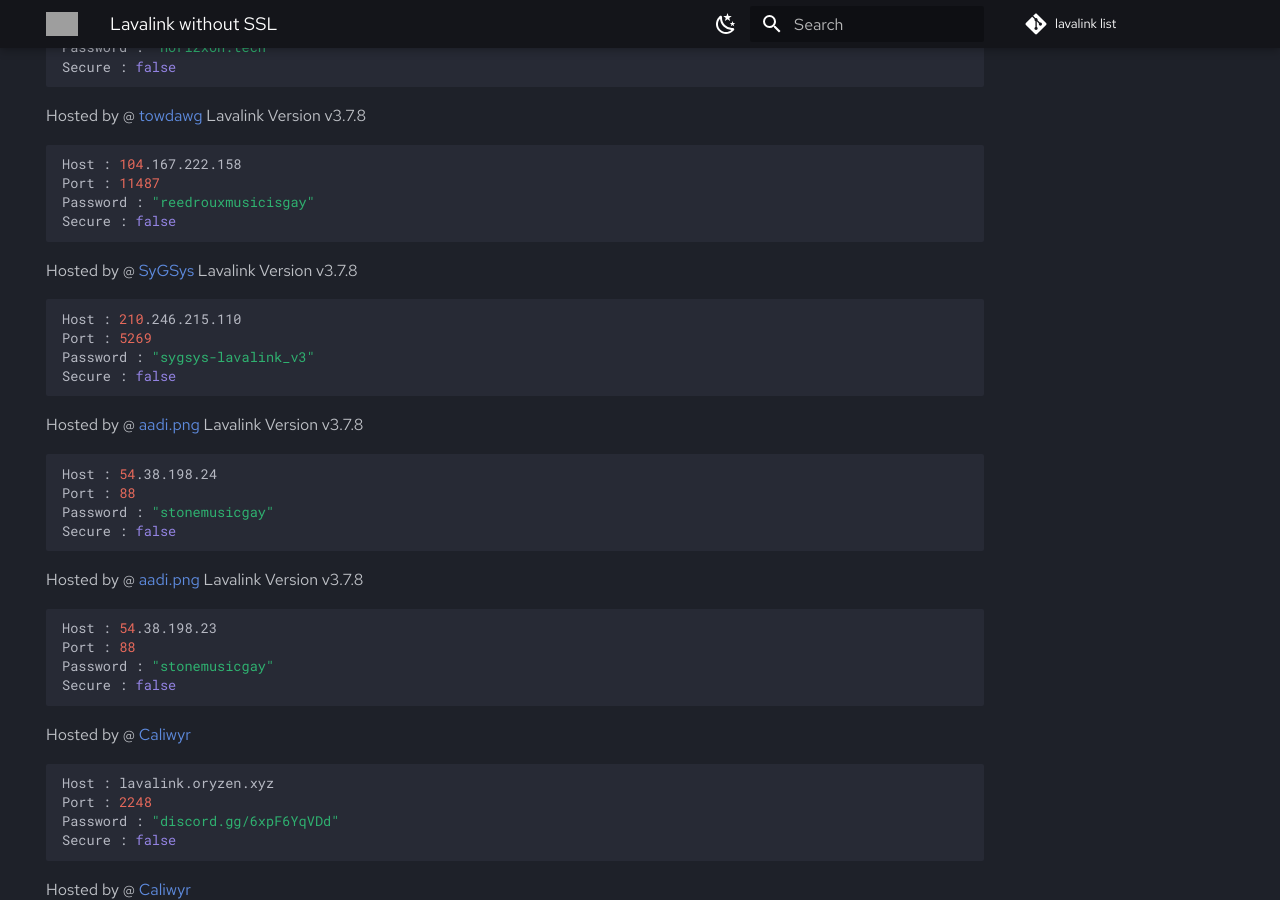
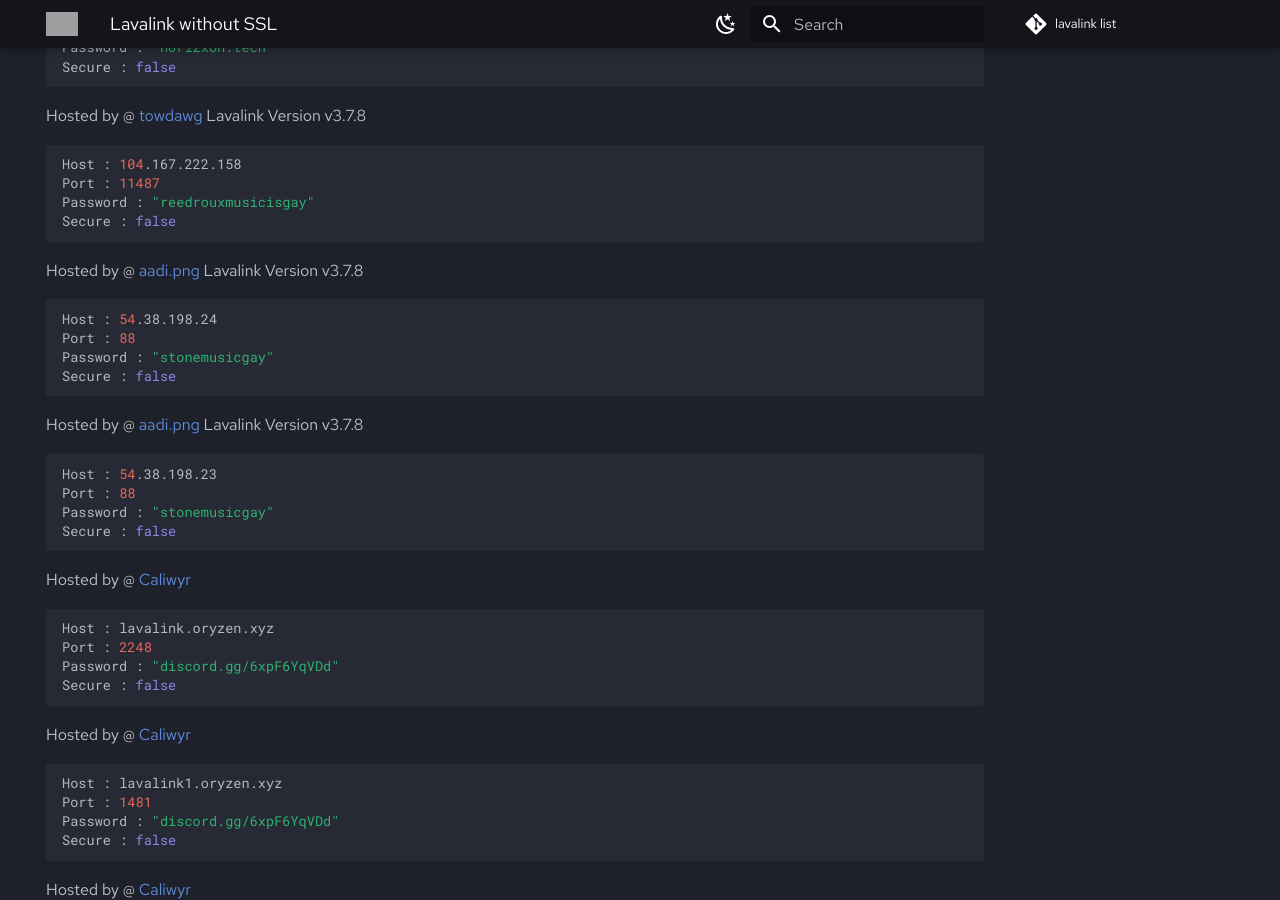
Before and after one commit to DarrenOfficial/lavalink-list, an MkDocs documentation site: the page built from docs/NoSSL/lavalink-without-ssl.md, in a window 1280 px wide and 900 px high, scrolled down 460 px. Built offline with MkDocs 1.6.1 and Material for MkDocs 9.7.7, drawn with Linux system fonts in a browser that asks for light colours; comment, search, counter and statistics services are not loaded; grey boxes are pictures that could not be loaded.

Commit message:
Update lavalink-without-ssl.md (#362)
Delete my lavalink from website

````diff
--- a/docs/NoSSL/lavalink-without-ssl.md
+++ b/docs/NoSSL/lavalink-without-ssl.md
@@ -29,14 +29,6 @@ Hosted by @ [towdawg](https://discord.com/channels/@me/135132310260416512) Laval
 Host : 104.167.222.158
 Port : 11487
 Password : "reedrouxmusicisgay"
-Secure : false
-```
-
-Hosted by @ [SyGSys](https://discord.gg/QZkMDhagan) Lavalink Version v3.7.8
-```bash
-Host : 210.246.215.110
-Port : 5269
-Password : "sygsys-lavalink_v3"
 Secure : false
 ```
 
````
